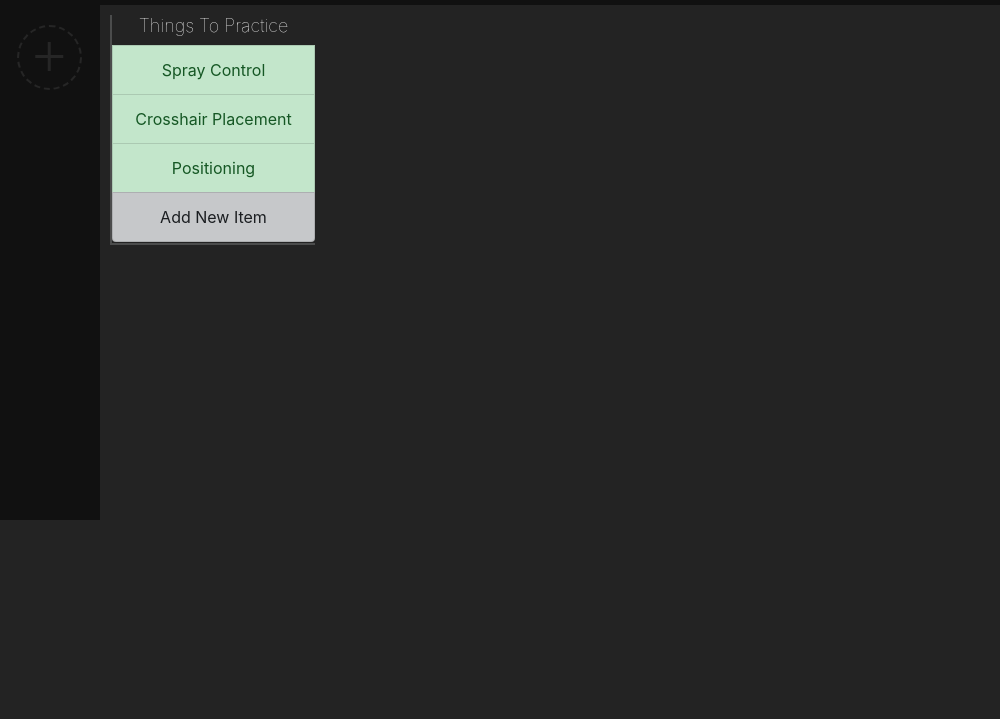
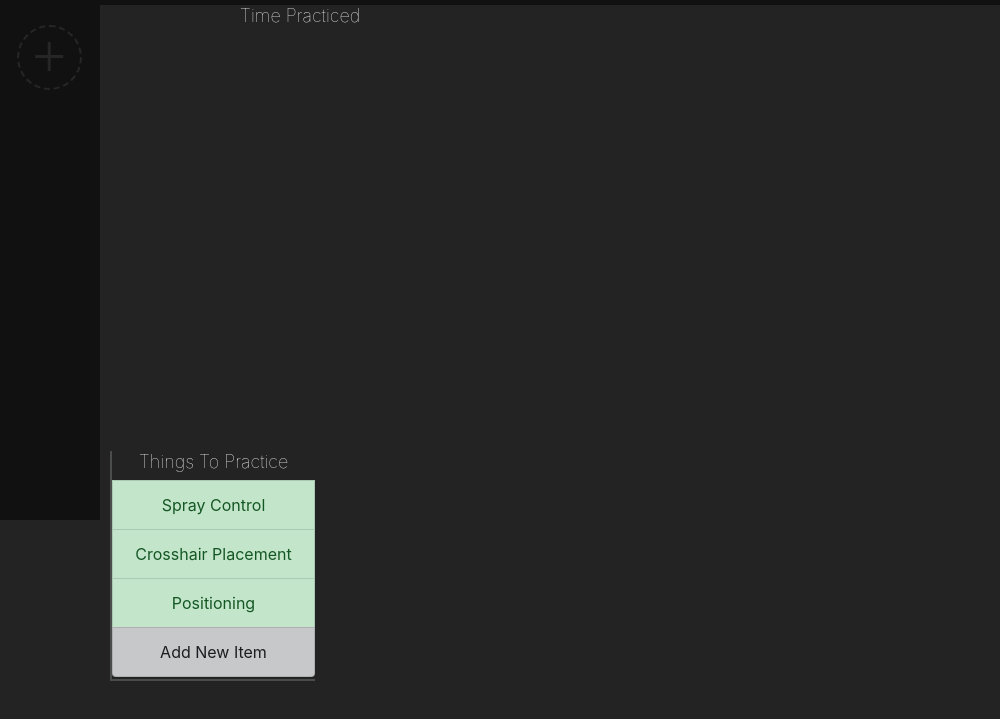
Before and after one commit to GetOFFMyLAN/PersonalProjectClient, an Electron app: page html/index.html in a window 1000 px wide. Shown: the part 61-780 px from the top of the page. Drawn offline with nearby package versions, Linux system fonts and the light colour scheme.

Commit message:
added chart.js and started creating a chart on the dashboard

```diff
--- a/html/css/style.css
+++ b/html/css/style.css
@@ -23,6 +23,14 @@ body {
   -moz-user-select: none;
   -ms-user-select: none;
   user-select: none;
+}
+
+.dashboard-main {
+  overflow: hidden;
+}
+
+.dashboard-main:hover {
+  overflow: auto;
 }
 
 /* Splash screen css */
--- a/html/index.html
+++ b/html/index.html
@@ -48,6 +48,21 @@
     </div>
     <div class="dashboard-main">
       <div class="hrs-played" id="hrs-played">
+        <h3 class="dash-title">Time Practiced</h3>
+        <canvas id="myChart" width="400" height="400"></canvas>
+        <script>
+          var myLineChart = new Chart(ctx, {
+              type: 'line',
+              data: [{
+                  x: 10,
+                  y: 20
+                }, {
+                  x: 15,
+                  y: 10
+                }],
+              options: options
+            });
+        </script>
       </div>
       <div class="itm-pract" id="itm-pract">
         <h3 class="dash-title">Things To Practice</h3>
@@ -68,5 +83,6 @@
 
     <!-- Script references -->
     <script src="./js/mentor.js"></script>
+    <script src="../node_modules/chart.js/dist/Chart.js"></script>
   </body>
 </html>
--- a/package.json
+++ b/package.json
@@ -9,6 +9,7 @@
   "author": "Axel Ramone",
   "license": "ISC",
   "dependencies": {
+    "chart.js": "^2.7.1",
     "electron": "^1.7.10",
     "jquery": "^3.2.1"
   }
```
Also changed, not shown: 1 other file.
